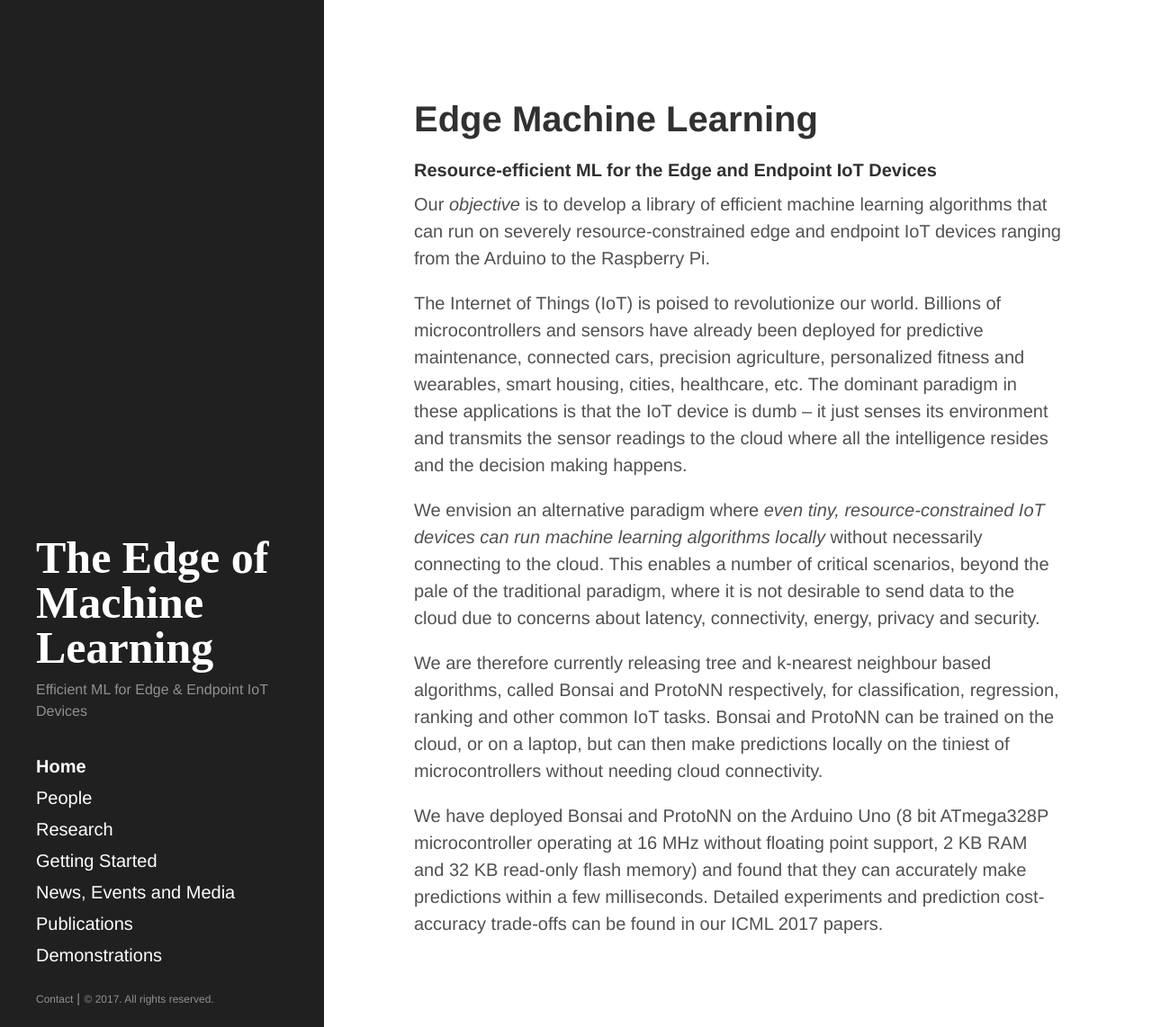
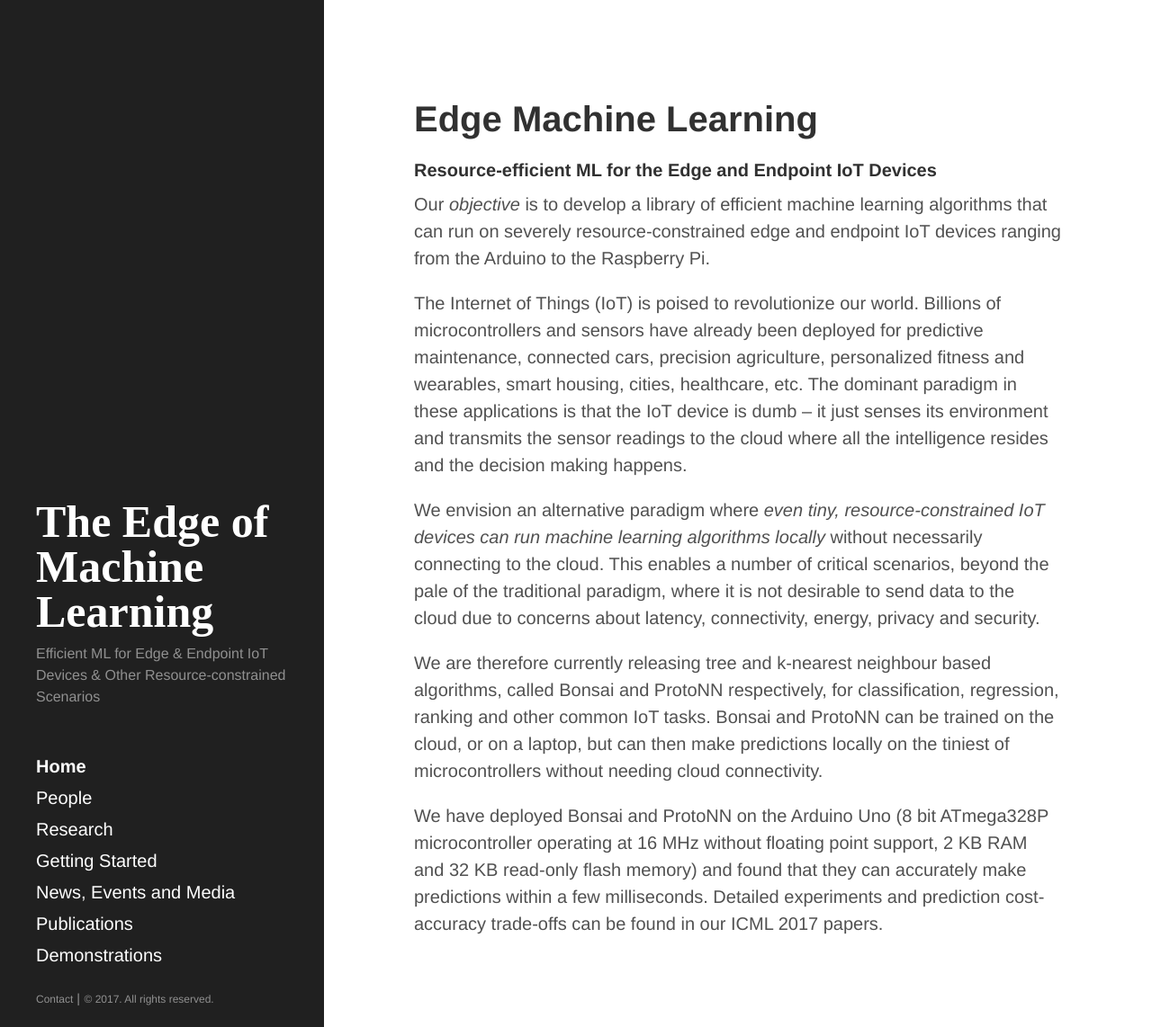
Before and after one commit to ShishirPatil/EdgeML, a Jekyll site: the page built from index.html, in a window 1280 px wide and 1142 px high. Shown: the whole window at 90% size. Built offline with Jekyll 4.4.1, drawn with Linux system fonts in a browser that asks for light colours; the list of posts is cut into pages by our own code.

Commit message:
Changing tagline

```diff
--- a/_config.yml
+++ b/_config.yml
@@ -8,7 +8,7 @@ permalink:        pretty
 # Setup
 title:            'The Edge of Machine Learning'
 tagline:          'The Edge of Machine Learning.'
-description:      'Efficient ML for Edge & Endpoint IoT Devices'
+description:      'Efficient ML for Edge & Endpoint IoT Devices & Other Resource-constrained Scenarios'
 url:              'http://harsha-simhadri.org/'
 baseurl:          /EdgeML
 
--- a/public/css/custom.css
+++ b/public/css/custom.css
@@ -72,5 +72,5 @@
 
 .sidebar-about .lead {
 	font-size:0.8em;
-	margin-bottom: 2em;
+	margin-bottom: 3em;
 }
```
